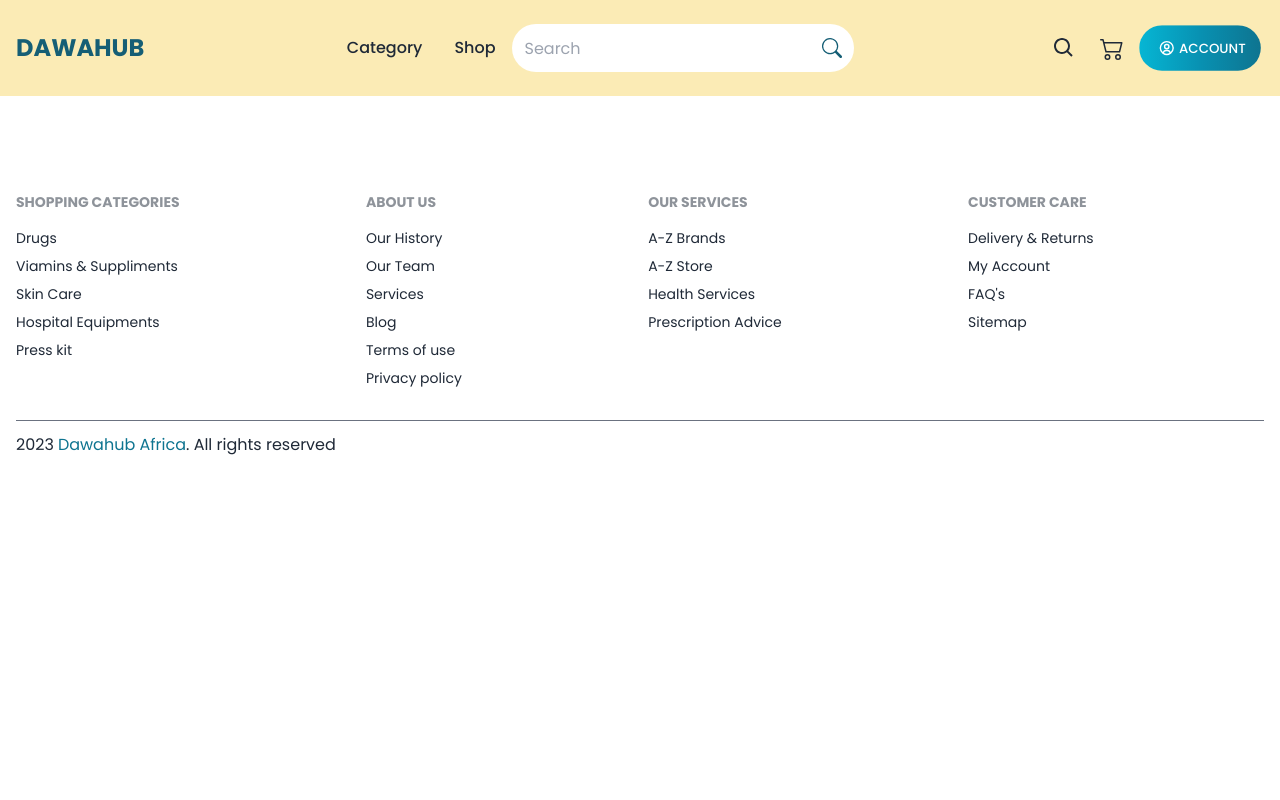
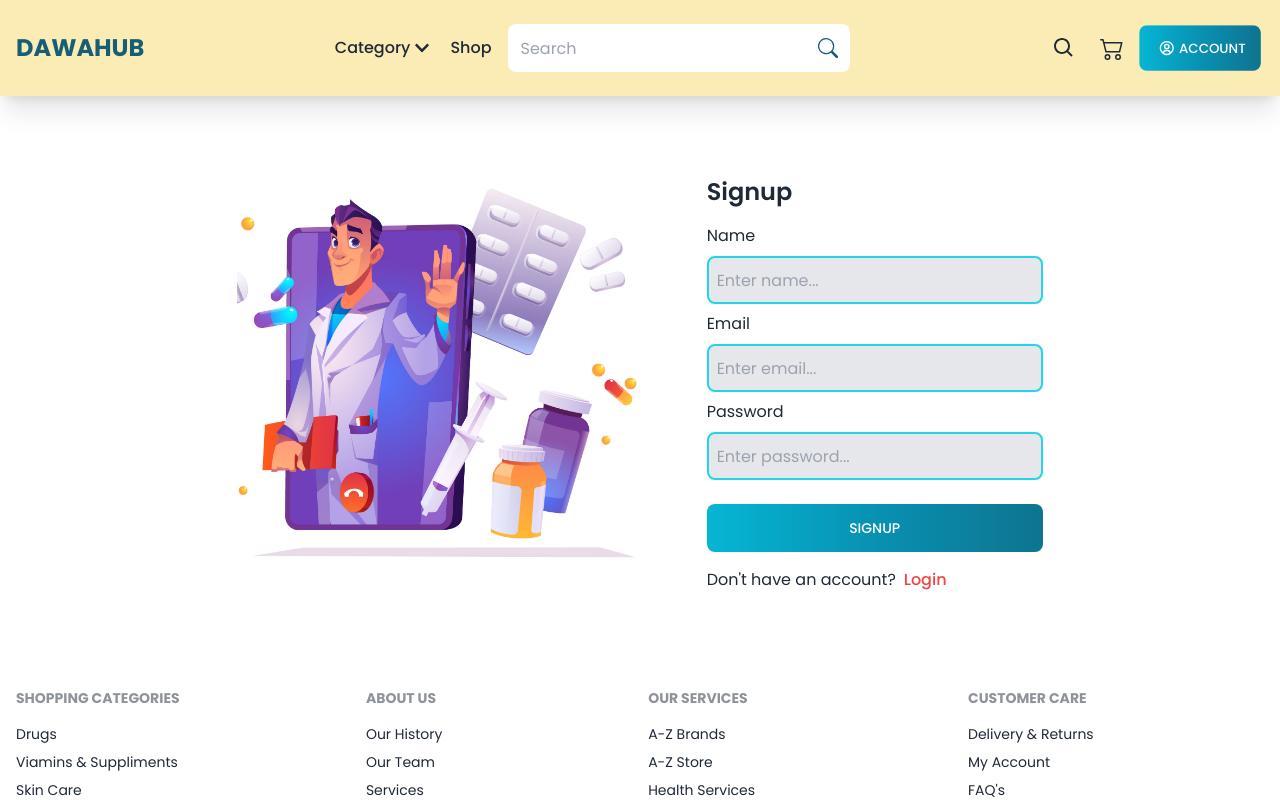
Before and after one commit to Vabrise-Technologies-Ltd/dawahub, a React (Vite) app: page /signup in a window 1280 px wide. Shown: the top 800 px of the page. Built offline with nearby package versions, Linux system fonts and the light colour scheme.

Commit message:
fix: add signup && login pages

```diff
--- a/src/App.jsx
+++ b/src/App.jsx
@@ -9,8 +9,10 @@
 import Checkout from './pages/Checkout'
 import Contact from './pages/Contact'
 import Home from './pages/Home'
+import Login from './pages/Login'
 import Prescription from './pages/Prescription'
 import Shop from './pages/Shop'
+import Signup from './pages/Signup'
 
 function App() {
 
@@ -20,6 +22,8 @@
       <BrowserRouter>
         <Navbar />
         <Routes>
+          <Route path='/login' element={ <Login /> } />
+          <Route path='/signup' element={ <Signup /> } />
           <Route path='/' element={ <Home /> } />
           <Route path='/shop' element={ <Shop /> } />
           <Route path='/prescription' element={ <Prescription /> } />
--- a/src/components/Footer.jsx
+++ b/src/components/Footer.jsx
@@ -11,8 +11,7 @@
                         <a className="link link-hover"> Drugs</a>
                         <a className="link link-hover">Viamins & Suppliments</a>
                         <a className="link link-hover">Skin Care</a>
-                        <a className="link link-hover">Hospital Equipments</a>
-                        <a className="link link-hover">Press kit</a>
+                        <a className="link link-hover">Medical Equipments</a>
                     </div>
                     <div>
                         <span className="footer-title">About Us</span>
--- a/src/components/Home/Category.jsx
+++ b/src/components/Home/Category.jsx
@@ -6,19 +6,28 @@
     return (
         <>
             <section className="md:py-24 py-16">
-                <h2 className="section-title">Testimonials</h2>
+                <h2 className="section-title">Top Categories</h2>
                 <div className="carousel w-full md:my-12 my-6">
-                    <div id="slide1" className="carousel-item flex justify-center items-center relative w-full">
-                        <div className="flex flex-col md:grid sm:grid-cols-2 md:gap-0 gap-4 items-center justify-center md:w-2/3">
-                            <img src={carousel1} className="rounded-full md:h-64 md:w-64 h-48 w-48" />
-                            <div className="md:text-left text-center space-y-1">
-                                <p className="testimonial-card-content">
-                                    "They created our organization's website with top quality & close follow-up during the development."
-                                    </p>
-                                <h3 className="testimonial-card-name">Mr. Thompson Mate</h3>
-                                <h2 className="testimonial-card-post">Director, Kakamega CSO Network</h2>
-                            </div>
+                    <div id="slide1" className="carousel-item justify-center items-center relative w-full">
+                        <div className="grid grid-cols-2 md:grid-cols-4 md:gap-0 gap-4 items-center justify-center md:w-5/6">
+                            <a href="#" className="carousel-card">
+                                <h3 className="carousel-card-name">Drugs</h3>
+                                <img src={carousel1} className="carousel-image" />
+                            </a>
+                            <a href="#" className="carousel-card">
+                                <h3 className="carousel-card-name">Vitamins</h3>
+                                <img src={carousel1} className="carousel-image" />
+                            </a>
+                            <a href="#" className="carousel-card">
+                                <h3 className="carousel-card-name">Skin Care</h3>
+                                <img src={carousel1} className="carousel-image" />
+                            </a>
+                            <a href="#" className="carousel-card">
+                                <h3 className="carousel-card-name">Medical Equipments</h3>
+                                <img src={carousel1} className="carousel-image" />
+                            </a>
                         </div>
+
                         <div className="absolute flex justify-between transform -translate-y-1/2 left-5 right-5 top-1/2">
                             <a href="#slide4" className="btn p-2 w-12 md:h-12 rounded-full">
                                 <FaChevronLeft />
@@ -28,15 +37,24 @@
                             </a>
                         </div>
                     </div>
-                    <div id="slide2" className="carousel-item flex justify-center items-center relative w-full">
-                        <div className="flex flex-col md:grid sm:grid-cols-2 md:gap-0 gap-4 items-center justify-center md:w-2/3">
-                            <img src={carousel1} className="rounded-full md:h-64 md:w-64 h-48 w-48" />
-                            <div className="md:text-left text-center space-y-1">
-                                <p className="testimonial-card-content">
-                                    "I have closely worked with the team & I like how they handle their clients with care & concern."
-                                </p>
-                                <h3 className="testimonial-card-name">Sharon Mutai</h3>
-                                <h2 className="testimonial-card-post">Graphics Designer, Jappstech Group</h2>
+
+                    <div id="slide2" className="carousel-item justify-center items-center relative w-full">
+                        <div className="grid grid-cols-2 md:grid-cols-4 md:gap-0 gap-4 items-center justify-center md:w-5/6">
+                            <div className="carousel-card">
+                                <h3 className="carousel-card-name">Drugs</h3>
+                                <img src={carousel1} className="carousel-image" />
+                            </div>
+                            <div className="carousel-card">
+                                <h3 className="carousel-card-name">Drugs</h3>
+                                <img src={carousel1} className="carousel-image" />
+                            </div>
+                            <div className="carousel-card">
+                                <h3 className="carousel-card-name">Drugs</h3>
+                                <img src={carousel1} className="carousel-image" />
+                            </div>
+                            <div className="carousel-card">
+                                <h3 className="carousel-card-name">Drugs</h3>
+                                <img src={carousel1} className="carousel-image" />
                             </div>
                         </div>
                         <div className="absolute flex justify-between transform -translate-y-1/2 left-5 right-5 top-1/2">
@@ -48,46 +66,8 @@
                             </a>
                         </div>
                     </div>
-                    <div id="slide3" className="carousel-item flex justify-center items-center relative w-full">
-                        <div className="flex flex-col md:grid sm:grid-cols-2 md:gap-0 gap-4 items-center justify-center md:w-2/3">
-                            <img src={carousel1} className="rounded-full md:h-64 md:w-64 h-48 w-48" />
-                            <div className="md:text-left text-center space-y-1">
-                                <p className="testimonial-card-content">
-                                    "Vabrise Technologies is a trusted business, whichever services they're offering they'll deliver the best."
-                                    </p>
-                                <h3 className="testimonial-card-name">Veronica Wambui</h3>
-                                <h2 className="testimonial-card-post">Content Creator, TCM</h2>
-                            </div>
-                        </div>
-                        <div className="absolute flex justify-between transform -translate-y-1/2 left-5 right-5 top-1/2">
-                            <a href="#slide2" className="btn p-2 w-12 md:h-12 rounded-full">
-                                <FaChevronLeft />
-                            </a>
-                            <a href="#slide4" className="btn p-2 w-12 md:h-12 rounded-full">
-                                <FaChevronRight />
-                            </a>
-                        </div>
-                    </div>
-                    <div id="slide4" className="carousel-item flex justify-center items-center relative w-full">
-                        <div className="flex flex-col md:grid sm:grid-cols-2 md:gap-0 gap-4 items-center justify-center md:w-2/3">
-                            <img src={carousel1} className="rounded-full md:h-64 md:w-64 h-48 w-48" />
-                            <div className="md:text-left text-center space-y-1">
-                                <p className="testimonial-card-content">
-                                    "I am glad for how the team is well organized & delivers quality services on time."
-                                    </p>
-                                <h3 className="testimonial-card-name">Brian Gillo</h3>
-                                <h2 className="testimonial-card-post">Software Engineer, Gilltech</h2>
-                            </div>
-                        </div>
-                        <div className="absolute flex justify-between transform -translate-y-1/2 left-5 right-5 top-1/2">
-                            <a href="#slide3" className="btn p-2 w-12 md:h-12 rounded-full">
-                                <FaChevronLeft />
-                            </a>
-                            <a href="#slide1" className="btn p-2 w-12 md:h-12 rounded-full">
-                                <FaChevronRight />
-                            </a>
-                        </div>
-                    </div>
+
+
                 </div>
             </section>
         </>
--- a/src/components/Navbar.jsx
+++ b/src/components/Navbar.jsx
@@ -1,7 +1,7 @@
 import { Link } from "react-router-dom";
 import { BiSearch, BiUserCircle } from "react-icons/bi"
 import { BsCart2, BsSearch } from "react-icons/bs"
-import { FaBars, FaTimes } from "react-icons/fa"
+import { FaBars, FaChevronDown, FaTimes } from "react-icons/fa"
 import { useState } from "react";
 import data from "../data/menu.json"
 
@@ -15,7 +15,6 @@
                 <div className="md:flex justify-between items-center">
                     <div className="flex justify-between items-center">
                         <Link
-                            activeClassName="!text-cyan-700"
                             className="md:text-2xl font-bold uppercase text-cyan-800"
                             to='/'
                         >
@@ -28,15 +27,27 @@
 
                     <div className="md:flex hidden text-gray-700'">
                         <ul className="flex items-center font-medium">
+                            <div className="dropdown dropdown-end">
+                                <label tabIndex={0} className="rounded-btn flex items-center">
+                                     Category <FaChevronDown className="mx-1"/>
+                                </label>
+                                <ul tabIndex={0} className="menu dropdown-content p-2 shadow bg-base-100 rounded-box w-40 mt-2">
                                     {data.mainNav.map((nav) => (
                                         <li
-                                    key={nav.id}
-                                    className="navlink md:mx-4 mx-2 md:my-0 my-2" >
+                                            key={nav.id}>
                                             <Link to={nav.route}>
                                                 {nav.name}
                                             </Link>
                                         </li>
                                     ))}
+                                </ul>
+                            </div>
+                            <li
+                                className="navlink md:mx-4 mx-2 md:my-0 my-2" >
+                                <Link to='/shop'>
+                                    Shop
+                                </Link>
+                            </li>
                             <div className="relative flex items-center">
                                 <input type="text" placeholder="Search" className="input px-3" />
                                 <button className="p-3 border-none absolute top-0 right-0 bottom-0">
@@ -80,13 +91,20 @@
                     </div>
                     <ul className="flex flex-col items-center text-base font-medium space-y-8">
                             {data.mainNav.map((nav) => (
-                            <li key={nav.id} onClick={() => setOpen((prev) => !prev)} className="navlink md:mx-4 mx-2 md:my-0 my-2">
+                                <li
+                                    key={nav.id}
+                                    className="navlink md:mx-4 mx-2 md:my-0 my-2" >
                                     <Link to={nav.route}>
                                         {nav.name}
                                     </Link>
                                 </li>
                             ))}
-                        <input type="text" className="input" />
+                            <div className="relative flex items-center">
+                                <input type="text" placeholder="Search" className="input px-3" />
+                                <button className="p-3 border-none absolute top-0 right-0 bottom-0">
+                                    <BsSearch className="text-cyan-800 text-xl" />
+                                </button>
+                            </div>
                     </ul>
                     <ul className="flex flex-col items-center text-2xl font-medium space-y-8">
                         <Link
--- a/src/data/menu.json
+++ b/src/data/menu.json
@@ -2,12 +2,22 @@
     "mainNav": [
         {
             "id": 1,
-            "name": "Category",
-            "route": "/"
+            "name": "Drugs",
+            "route": "/shop"
         },
         {
             "id": 2,
-            "name": "Shop",
+            "name": "Vitamins",
+            "route": "/shop"
+        },
+        {
+            "id": 2,
+            "name": "Skin Care",
+            "route": "/shop"
+        },
+        {
+            "id": 2,
+            "name": "Medical Equipments",
             "route": "/shop"
         }
     ]
--- a/src/index.css
+++ b/src/index.css
@@ -21,14 +21,32 @@
     }
 
     .btn {
-        @apply bg-gradient-to-r from-cyan-500 to-cyan-700 via-cyan-600 border-none rounded-full py-3 text-white font-medium
+        @apply bg-gradient-to-r from-cyan-500 to-cyan-700 via-cyan-600 border-none rounded-lg py-3 text-white font-medium
     }
 
     .input {
-        @apply py-3 px-2 bg-white w-full focus-within:border-cyan-400 outline-none rounded-full text-gray-700 font-normal
+        @apply py-3 px-2 bg-white w-full focus-within:border-cyan-400 outline-none rounded-lg text-gray-700 font-normal
+    }
+
+    .form-input {
+        @apply bg-gray-200 border-2 border-cyan-400 my-2 focus-within:bg-gray-100
     }
 
     .label {
         @apply my-2
     }
+
+    .carousel-card {
+        @apply flex flex-col items-center p-3 m-4 rounded-2xl bg-[#FBEBB5] hover:bg-gradient-to-r from-gray-100 to-gray-200
+    }
+
+    .carousel-image {
+        @apply rounded-2xl
+    }
+
+    .carousel-card-name {
+        @apply text-cyan-800 hover:text-gray-800 font-medium md:text-lg text-xs md:mb-3 mb-2
+    }
+
+
 }
--- /dev/null
+++ b/src/pages/Login.jsx
@@ -0,0 +1,64 @@
+import { useState } from "react"
+import { Link } from "react-router-dom"
+import loginImg from "../assets/home-hero.jpg"
+
+const Login = () => {
+    const [email, setEmail] = useState("")
+    const [password, setPassword] = useState("")
+
+    const handleLogin = () => {
+        console.log('hello')
+    }
+
+
+    return (
+        <>
+            <div className="md:flex justify-center items-center md:mt-16 mt-12 mx-8">
+                <div className="md:w-1/3 lg:mr-16 md:mr-8">
+                    <img src={loginImg} alt="" />
+                </div>
+
+                <div className="flex flex-col">
+                    <form onSubmit={handleLogin}>
+                        <h1 className="md:text-2xl text-xl my-4 font-semibold text-gray-800">
+                            Login
+                        </h1>
+                        <div>
+                            <label htmlFor="email">Email</label><br />
+                            <input
+                                type="email"
+                                className="input form-input"
+                                placeholder="Enter email..."
+                                value={email}
+                                onChange={(e) => setEmail(e.target.value)}
+                            />
+                        </div>
+                        <div>
+                            <label htmlFor="password">Password</label><br />
+                            <input
+                                type="password"
+                                className="input form-input"
+                                placeholder="Enter password..."
+                                value={password}
+                                onChange={(e) => setPassword(e.target.value)}
+                            />
+                        </div>
+                        <button type="submit" className="btn w-full md:mt-8 mt-4">
+                            Login
+                        </button>
+                    </form>
+                    <div className="md:mt-4 mt-2">
+                        <h3>
+                            Don't have an account?
+                            <Link to="/signup" className="text-red-500 font-medium mx-2">
+                                Sign Up
+                            </Link>
+                        </h3>
+                    </div>
+                </div>
+            </div>
+        </>
+     );
+}
+
+export default Login;
--- /dev/null
+++ b/src/pages/Signup.jsx
@@ -0,0 +1,75 @@
+import { useState } from "react"
+import { Link } from "react-router-dom"
+import signUpImg from "../assets/home-hero.jpg"
+
+const Signup = () => {
+    const [name, setName] = useState("")
+    const [email, setEmail] = useState("")
+    const [password, setPassword] = useState("")
+
+    const handleSignup = () => {
+        console.log('hello')
+    }
+
+
+    return (
+        <>
+            <div className="md:flex justify-center items-center md:mt-16 mt-12 mx-8">
+                <div className="md:w-1/3 lg:mr-16 md:mr-8">
+                    <img src={signUpImg} alt="" />
+                </div>
+
+                <div className="flex flex-col">
+                    <form onSubmit={handleSignup}>
+                        <h1 className="md:text-2xl text-xl my-4 font-semibold text-gray-800">
+                            Signup
+                        </h1>
+                        <div>
+                            <label htmlFor="name">Name</label><br />
+                            <input
+                                type="name"
+                                className="input form-input"
+                                placeholder="Enter name..."
+                                value={name}
+                                onChange={(e) => setName(e.target.value)}
+                            />
+                        </div>
+                        <div>
+                            <label htmlFor="email">Email</label><br />
+                            <input
+                                type="email"
+                                className="input form-input"
+                                placeholder="Enter email..."
+                                value={email}
+                                onChange={(e) => setEmail(e.target.value)}
+                            />
+                        </div>
+                        <div>
+                            <label htmlFor="password">Password</label><br />
+                            <input
+                                type="password"
+                                className="input form-input"
+                                placeholder="Enter password..."
+                                value={password}
+                                onChange={(e) => setPassword(e.target.value)}
+                            />
+                        </div>
+                        <button type="submit" className="btn w-full mt-4">
+                            Signup
+                        </button>
+                    </form>
+                    <div className="md:mt-4 mt-2">
+                        <h3>
+                            Don't have an account?
+                            <Link to="/login" className="text-red-500 font-medium mx-2">
+                                Login
+                            </Link>
+                        </h3>
+                    </div>
+                </div>
+            </div>
+        </>
+     );
+}
+
+export default Signup;
```
Lines whose indentation alone changed are shown as unchanged.
